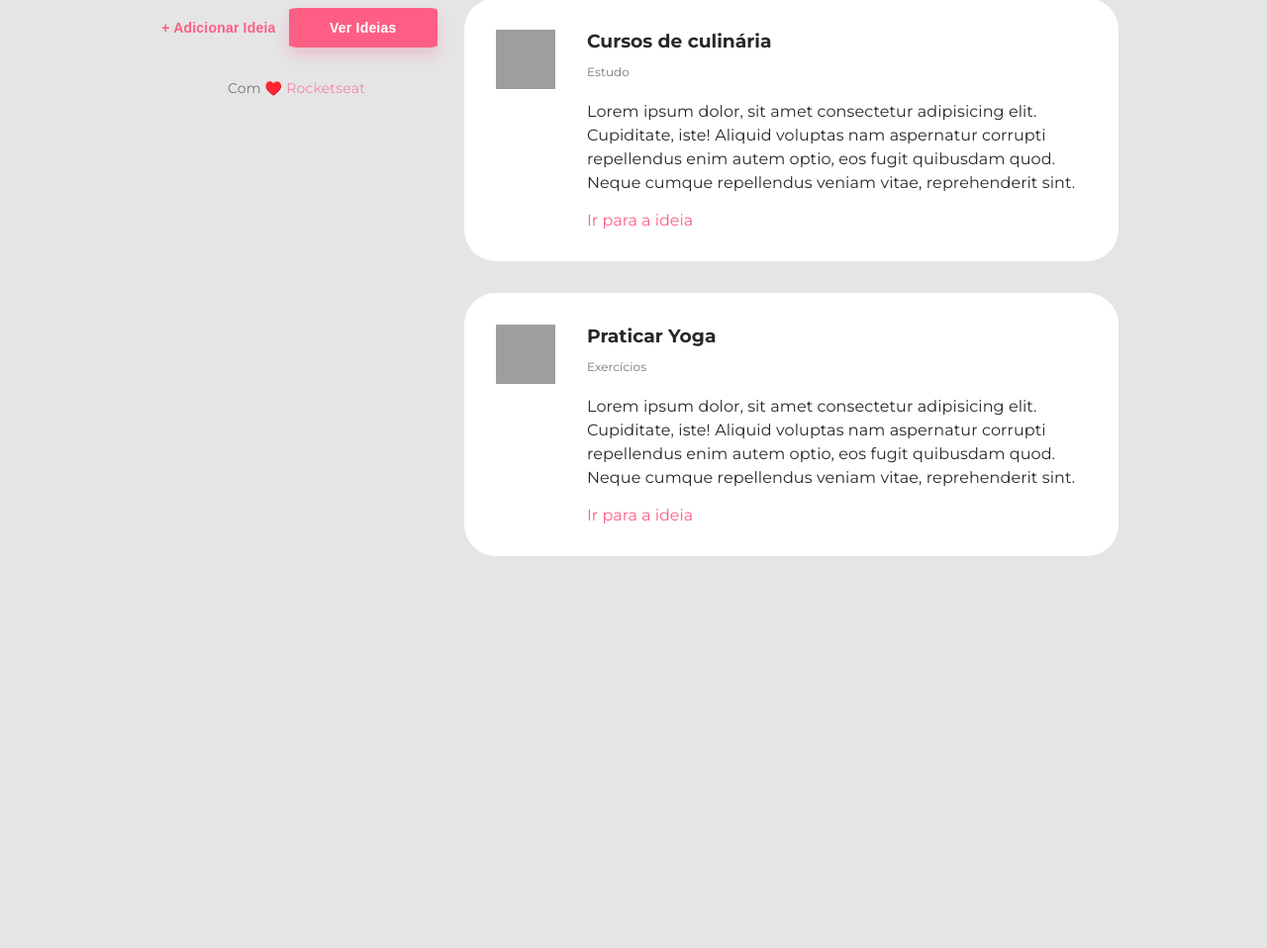
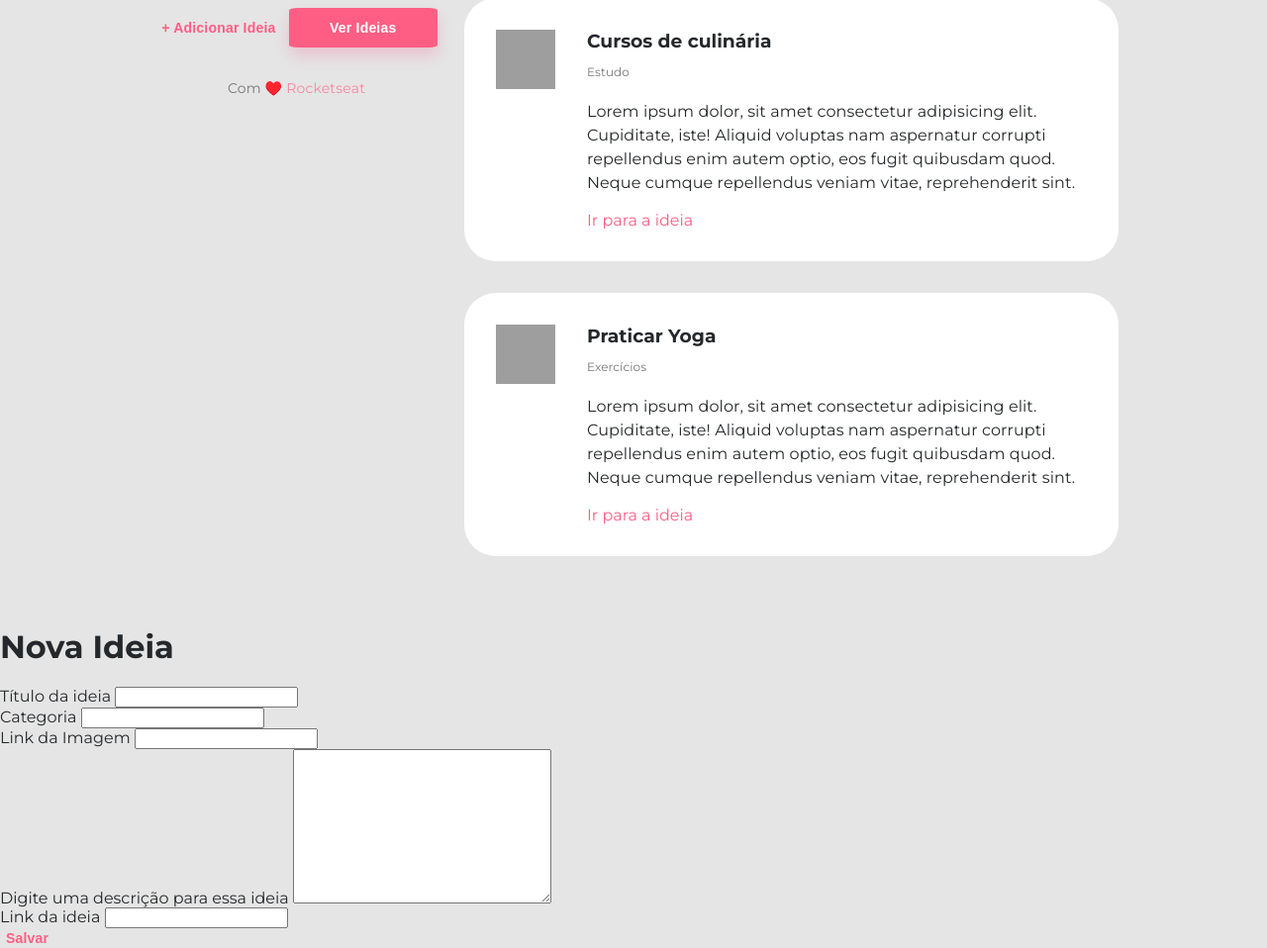
Before and after one commit to JohnyCruz/WorkshopDev, a plain HTML site: page index.html in a window 1280 px wide. Shown: the part 340-1298 px from the top of the page at 99% size. Before the commit the page ends 974 px from the top, so only its background shows below. Drawn offline with Linux system fonts and the light colour scheme; grey boxes are pictures that could not be loaded.

Commit message:
Criei as marcações no formulário
Adicionei as marcações do formulário do modal no index.html

```diff
--- a/index.html
+++ b/index.html
@@ -73,6 +73,36 @@
             </section>
         </div>
 
+        <!-- Modal -->
+        <div id="modal">
+            <div class="content">
+                <h1>Nova Ideia</h1>
+                <form action="" method="post">
+
+                    <div class="input-wrapper">
+                        <label for="title">Título da ideia</label>
+                        <input type="text" name="title">
+                    </div>
+                    <div class="input-wrapper">
+                        <label for="category">Categoria</label>
+                        <input type="text" name="category">
+                    </div>
+                    <div class="input-wrapper">
+                        <label for="image">Link da Imagem</label>
+                        <input type="url" name="image">
+                    </div>
+                    <div class="input-wrapper">
+                        <label for="description">Digite uma descrição para essa ideia </label>
+                        <textarea name="description" cols="30" rows="10"></textarea>
+                    </div>
+                    <div class="input-wrapper">
+                        <label for="link">Link da ideia</label>
+                        <input type="url" name="link">
+                    </div>
+                    <button>Salvar</button>
+                </form>
+            </div>
+        </div>
 
         <script src="script.js"></script>
     </body>
```
